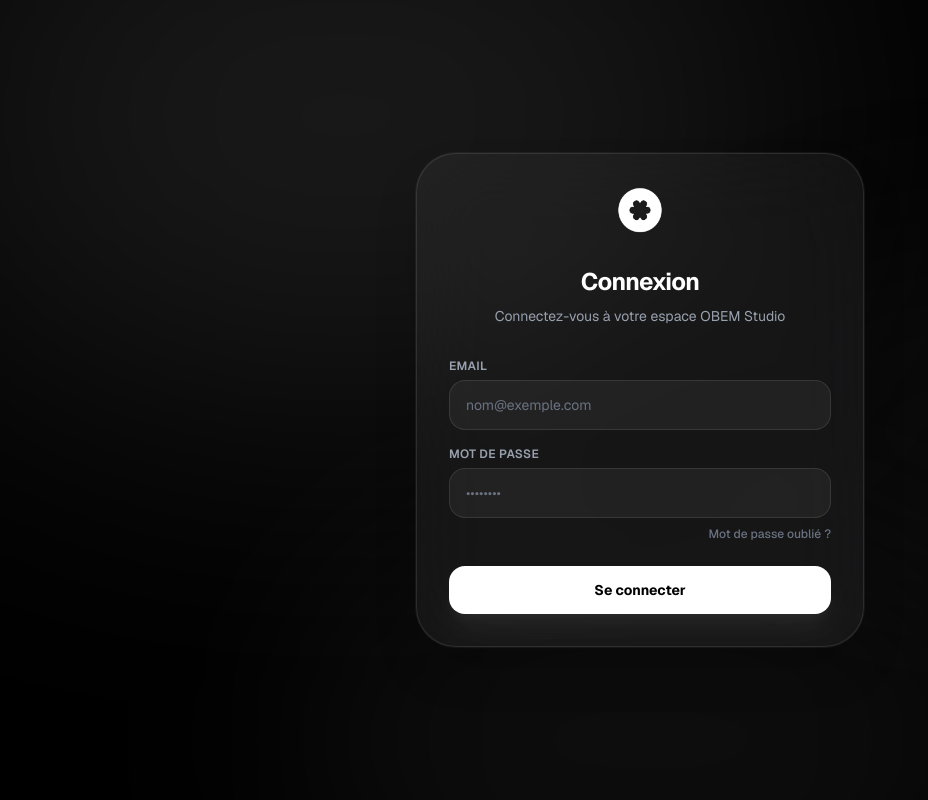
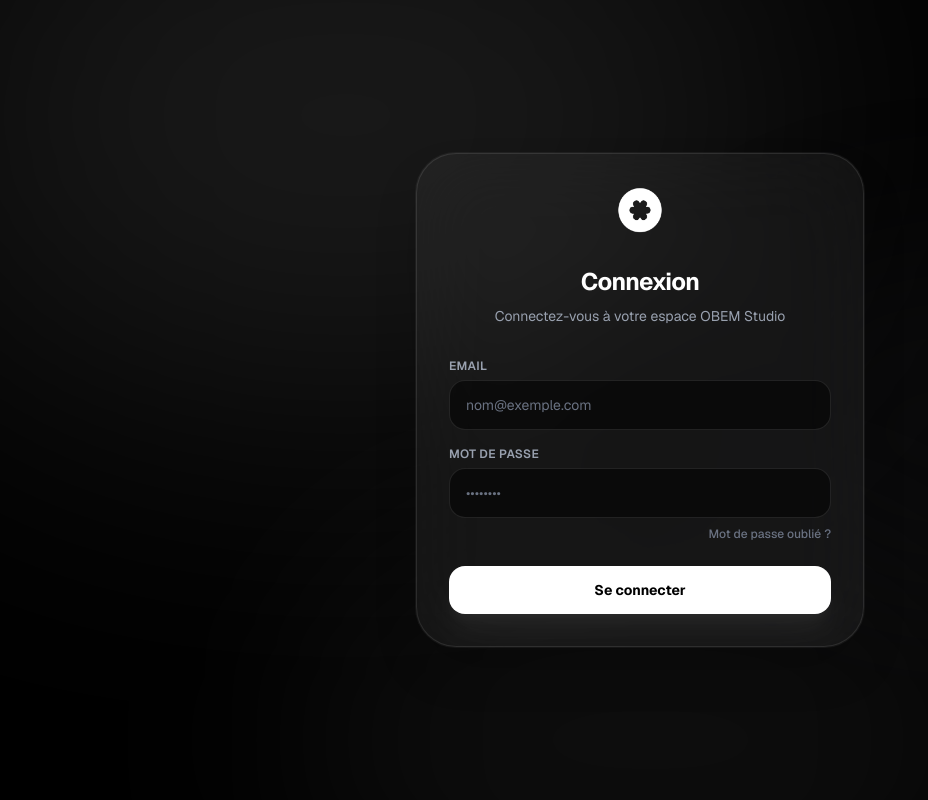
Before and after one commit to diegodmzr/dashboardobemstudio, a Next.js app: page /login in a window 1280 px wide. Shown: the whole page, without its empty margins (0-928 px from the left). Built offline with nearby package versions, Linux system fonts and the light colour scheme.

Commit message:
style: change login inputs to black background and fix autofill colors

```diff
--- a/components/LoginForm.tsx
+++ b/components/LoginForm.tsx
@@ -93,7 +93,7 @@ export default function LoginForm() {
                     placeholder="000000"
                     value={twoFactorCode}
                     onChange={(e) => setTwoFactorCode(e.target.value.replace(/\D/g, ""))}
-                    className="block w-full text-center text-3xl tracking-widest font-bold rounded-2xl border border-white/20 bg-white/5 px-4 py-5 text-white focus:border-white focus:ring-white outline-none transition-all"
+                    className="block w-full text-center text-3xl tracking-widest font-bold rounded-2xl border border-white/20 bg-black/50 px-4 py-5 text-white focus:border-white focus:ring-white outline-none transition-all autofill:shadow-[0_0_0_30px_#000000_inset] autofill:text-fill-white"
                     required
                     autoFocus
                 />
@@ -134,7 +134,7 @@ export default function LoginForm() {
                         type="email"
                         autoComplete="email"
                         required
-                        className="block w-full rounded-2xl border border-white/10 bg-white/5 px-4 py-3.5 text-white placeholder-gray-500 focus:border-white focus:ring-white focus:bg-white/10 text-sm outline-none transition-all"
+                        className="block w-full rounded-2xl border border-white/10 bg-black/50 px-4 py-3.5 text-white placeholder-gray-500 focus:border-white focus:ring-white focus:bg-black/70 text-sm outline-none transition-all autofill:shadow-[0_0_0_30px_#000000_inset] autofill:text-fill-white"
                         placeholder="nom@exemple.com"
                     />
                 </div>
@@ -146,7 +146,7 @@ export default function LoginForm() {
                         type="password"
                         autoComplete="current-password"
                         required
-                        className="block w-full rounded-2xl border border-white/10 bg-white/5 px-4 py-3.5 text-white placeholder-gray-500 focus:border-white focus:ring-white focus:bg-white/10 text-sm outline-none transition-all"
+                        className="block w-full rounded-2xl border border-white/10 bg-black/50 px-4 py-3.5 text-white placeholder-gray-500 focus:border-white focus:ring-white focus:bg-black/70 text-sm outline-none transition-all autofill:shadow-[0_0_0_30px_#000000_inset] autofill:text-fill-white"
                         placeholder="••••••••"
                     />
                     <div className="flex justify-end mt-2">
```
